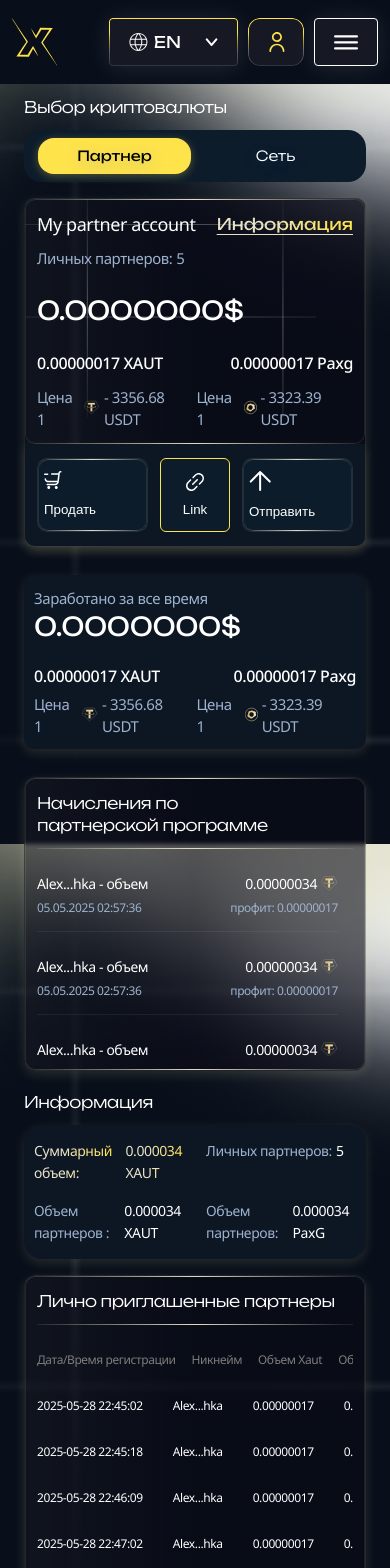
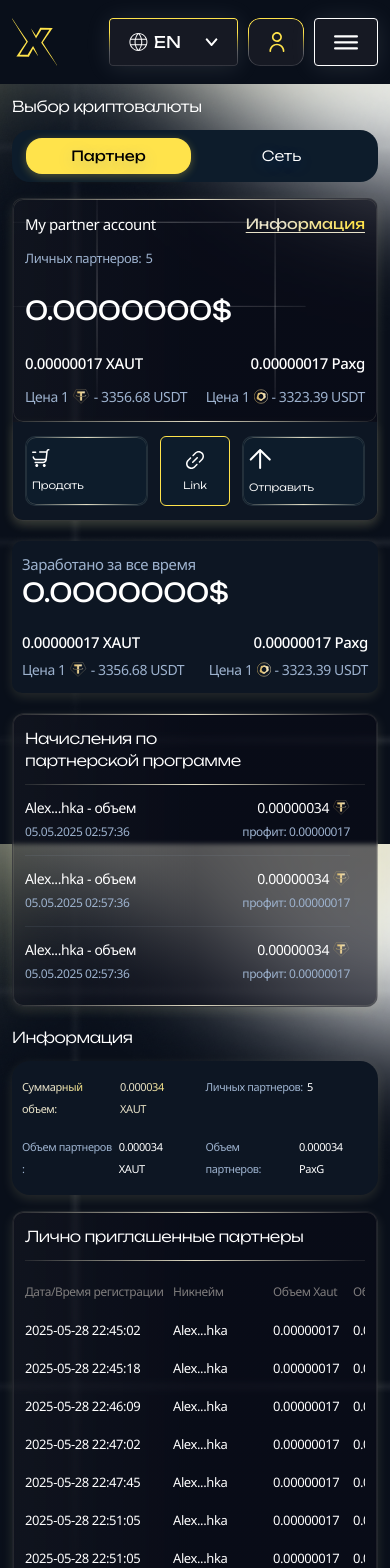
Before and after one commit to ftbeatzz/xau-web-pre-start, a React (Vite) app: page /marketing in a window 390 px wide. Shown: the top 1568 px of the page. Built offline with nearby package versions, Linux system fonts and the light colour scheme.

Commit message:
marketingResponsive

```diff
--- a/src/components/PartnerProfitTable/PartnerProfitTable.module.scss
+++ b/src/components/PartnerProfitTable/PartnerProfitTable.module.scss
@@ -61,6 +61,10 @@
 			font-weight: 400;
 			line-height: 22px;
 			letter-spacing: -0.4px;
+
+			@media (max-width: 767px) {
+				font-size: 14px;
+			}
 		}
 
 		.dateTime {
@@ -71,6 +75,10 @@
 			font-weight: 400;
 			line-height: 22px; /* 146.667% */
 			letter-spacing: -0.4px;
+
+			@media (max-width: 767px) {
+				font-size: 14px;
+			}
 		}
 	}
 
@@ -93,6 +101,10 @@
 				font-weight: 400;
 				line-height: 22px;
 				letter-spacing: -0.4px;
+
+				@media (max-width: 767px) {
+					font-size: 14px;
+				}
 			}
 		}
 
@@ -104,6 +116,10 @@
 			font-weight: 400;
 			line-height: 22px; /* 146.667% */
 			letter-spacing: -0.4px;
+
+			@media (max-width: 767px) {
+				font-size: 14px;
+			}
 		}
 	}
 }
@@ -111,7 +127,6 @@
 // Адаптивность для мобильных устройств
 @media (max-width: 768px) {
 	.profitItem {
-		padding: 12px 0;
 
 		.leftColumn {
 			.partnerName {
--- a/src/components/PartnersTable/PartnersTable.module.scss
+++ b/src/components/PartnersTable/PartnersTable.module.scss
@@ -39,6 +39,7 @@
 
 .table {
 	width: 100%;
+	min-width: 400px;
 	border-collapse: collapse;
 	border-spacing: 0;
 	table-layout: fixed;
@@ -50,7 +51,6 @@
 	thead {
 		tr {
 			display: flex;
-			justify-content: space-between;
 			width: 100%;
 
 			th {
@@ -68,10 +68,20 @@
 
 				&:first-child {
 					padding-left: 0;
+					width: 35%;
+				}
+
+				&:nth-child(2) {
+					width: 25%;
+				}
+
+				&:nth-child(3) {
+					width: 20%;
 				}
 
 				&:last-child {
 					padding-right: 0;
+					width: 20%;
 				}
 			}
 		}
@@ -84,9 +94,7 @@
 
 		tr {
 			display: flex;
-			justify-content: space-between;
 			width: 100%;
-			gap: 14px;
 
 			&:hover {
 				background: rgba(157, 178, 206, 0.02);
@@ -110,10 +118,20 @@
 
 				&:first-child {
 					padding-left: 0;
+					width: 35%;
+				}
+
+				&:nth-child(2) {
+					width: 25%;
+				}
+
+				&:nth-child(3) {
+					width: 20%;
 				}
 
 				&:last-child {
 					padding-right: 0;
+					width: 20%;
 				}
 			}
 		}
@@ -127,14 +145,25 @@
 			tr {
 				th {
 					font-size: 12px;
-					padding: 12px 8px;
+					padding: 8px 8px;
+					flex: none;
 
 					&:first-child {
 						padding-left: 0;
+						width: 35%;
+					}
+
+					&:nth-child(2) {
+						width: 25%;
+					}
+
+					&:nth-child(3) {
+						width: 20%;
 					}
 
 					&:last-child {
 						padding-right: 0;
+						width: 20%;
 					}
 				}
 			}
@@ -143,15 +172,26 @@
 		tbody {
 			tr {
 				td {
-					font-size: 12px;
-					padding: 12px 8px;
+					font-size: 13px;
+					padding: 8px 8px;
+					flex: none;
 
 					&:first-child {
 						padding-left: 0;
+						width: 35%;
+					}
+
+					&:nth-child(2) {
+						width: 25%;
+					}
+
+					&:nth-child(3) {
+						width: 20%;
 					}
 
 					&:last-child {
 						padding-right: 0;
+						width: 20%;
 					}
 				}
 			}
--- a/src/pages/FreeScreen/FreeScreen.module.scss
+++ b/src/pages/FreeScreen/FreeScreen.module.scss
@@ -3,6 +3,10 @@
 	justify-content: center;
 	align-items: center;
 	height: 80vh;
+
+	@media (max-width: 767px) {
+		padding: 0 12px;
+	}
 }
 
 .wrapper {
--- a/src/pages/MarketingScreen/MarketingScreen.module.scss
+++ b/src/pages/MarketingScreen/MarketingScreen.module.scss
@@ -9,6 +9,10 @@
 		padding: 12px 24px;
 	}
 
+	@media (max-width: 767px) {
+		padding: 12px;
+	}
+
 	.blockTitle {
 		color: #fff;
 		font-family: Unbounded;
@@ -18,6 +22,10 @@
 		line-height: 22px; /* 137.5% */
 		letter-spacing: -0.4px;
 		margin-bottom: 12px;
+
+		@media (max-width: 767px) {
+			font-size: 15px;
+		}
 	}
 
 	.top {
@@ -120,6 +128,10 @@
 								font-weight: 400;
 								line-height: 22px; /* 122.222% */
 								letter-spacing: -0.4px;
+
+								@media (max-width: 767px) {
+									font-size: 15px;
+								}
 							}
 
 							.cardTitle {
@@ -148,6 +160,10 @@
 
 								&:hover {
 									opacity: 0.8;
+								}
+
+								@media (max-width: 767px) {
+									font-size: 14px;
 								}
 							}
 						}
@@ -183,6 +199,10 @@
 								text-underline-position: from-font;
 								text-decoration-skip-ink: none;
 								text-decoration-style: solid;
+
+								@media (max-width: 767px) {
+									font-size: 15px;
+								}
 							}
 
 							span {
@@ -194,6 +214,10 @@
 								font-weight: 400;
 								line-height: 22px; /* 146.667% */
 								letter-spacing: -0.4px;
+
+								@media (max-width: 767px) {
+									font-size: 13px;
+								}
 							}
 
 							.periodRight {
@@ -232,6 +256,10 @@
 									&:hover {
 										opacity: 0.8;
 									}
+
+									@media (max-width: 767px) {
+										font-size: 14px;
+									}
 								}
 							}
 						}
@@ -267,6 +295,10 @@
 								font-weight: 500;
 								line-height: 22px; /* 137.5% */
 								letter-spacing: -0.4px;
+
+								@media (max-width: 767px) {
+									font-size: 15px;
+								}
 							}
 						}
 
@@ -290,6 +322,10 @@
 								font-weight: 400;
 								line-height: 22px; /* 146.667% */
 								letter-spacing: -0.4px;
+
+								@media (max-width: 767px) {
+									font-size: 14px;
+								}
 							}
 						}
 					}
@@ -349,6 +385,18 @@
 							border: 1px solid var(--divider, rgba(225, 220, 195, 0.1));
 							background: #0d1c2b;
 							width: 100%;
+							color: #fff;
+							text-align: center;
+							font-feature-settings: 'liga' off, 'clig' off;
+							font-family: Unbounded;
+							font-size: 12px;
+							font-style: normal;
+							font-weight: 300;
+							line-height: normal;
+
+							@media (max-width: 767px) {
+								font-size: 10px;
+							}
 
 							&::before {
 								content: '';
@@ -384,6 +432,18 @@
 							gap: 8px;
 							justify-content: center;
 							align-items: center;
+							color: #fff;
+							text-align: center;
+							font-feature-settings: 'liga' off, 'clig' off;
+							font-family: Unbounded;
+							font-size: 12px;
+							font-style: normal;
+							font-weight: 300;
+							line-height: normal;
+
+							@media (max-width: 767px) {
+								font-size: 10px;
+							}
 						}
 					}
 				}
@@ -399,6 +459,10 @@
 				flex-direction: column;
 				width: 100%;
 				gap: 28px;
+
+				@media (max-width: 767px) {
+					margin: 20px 0;
+				}
 
 				.topBlock {
 					display: flex;
@@ -473,6 +537,10 @@
 								font-weight: 500;
 								line-height: 22px; /* 137.5% */
 								letter-spacing: -0.4px;
+
+								@media (max-width: 767px) {
+									font-size: 15px;
+								}
 							}
 						}
 
@@ -496,6 +564,10 @@
 								font-weight: 400;
 								line-height: 22px; /* 146.667% */
 								letter-spacing: -0.4px;
+
+								@media (max-width: 767px) {
+									font-size: 14px;
+								}
 							}
 						}
 					}
@@ -602,6 +674,10 @@
 						background-clip: text;
 						-webkit-background-clip: text;
 						-webkit-text-fill-color: transparent;
+
+						@media (max-width: 767px) {
+							font-size: 11px;
+						}
 					}
 
 					& :nth-child(2) {
@@ -616,6 +692,10 @@
 						font-weight: 400;
 						line-height: 22px; /* 157.143% */
 						letter-spacing: -0.4px;
+
+						@media (max-width: 767px) {
+							font-size: 11px;
+						}
 					}
 				}
 
@@ -632,6 +712,10 @@
 						font-weight: 400;
 						line-height: 22px; /* 157.143% */
 						letter-spacing: -0.4px;
+
+						@media (max-width: 767px) {
+							font-size: 11px;
+						}
 					}
 
 					& :nth-child(2) {
@@ -643,6 +727,10 @@
 						font-weight: 400;
 						line-height: 22px;
 						letter-spacing: -0.4px;
+
+						@media (max-width: 767px) {
+							font-size: 11px;
+						}
 					}
 				}
 			}
```
